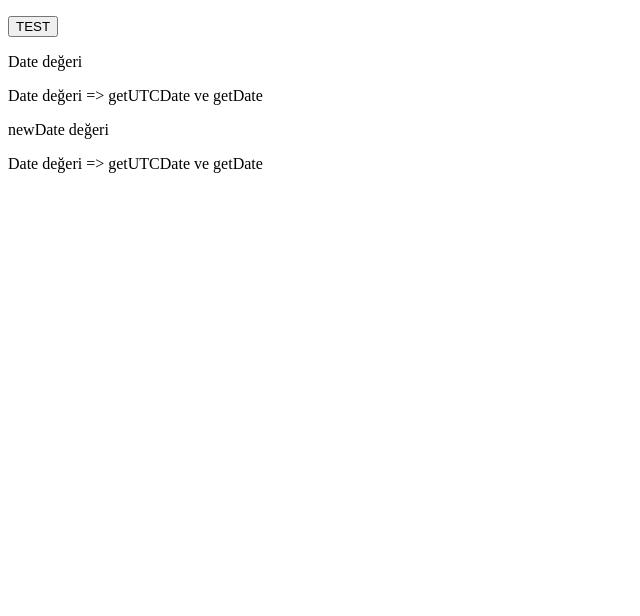
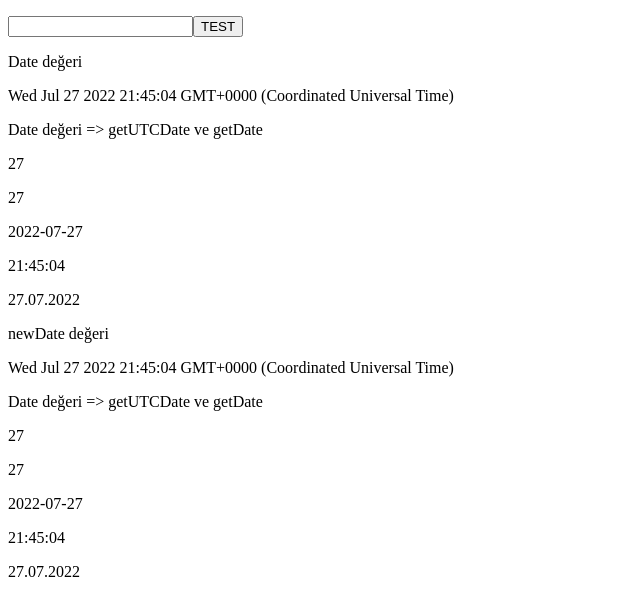
Before and after one commit to osmcgrgenc/osmcgrgenc.github.io, a plain HTML site: page dateTimeTest.html in a window 1280 px wide. Shown: the whole page, without its empty margins (0-640 px from the left). Drawn offline with Linux system fonts and the light colour scheme.

Commit message:
Update dateTimeTest.html

```diff
--- a/dateTimeTest.html
+++ b/dateTimeTest.html
@@ -11,7 +11,7 @@
 <body>
     <div>
         <p>
-            <input:text value="" id="datetimearea" /><button onclick="testNewDateType()">
+            <input type="text" value="" id="datetimearea" /><button onclick="testNewDateType()">
                 TEST
             </button>
         </p>
@@ -54,7 +54,7 @@
                                 date.getUTCMonth() + 1,
                             )}-${formatdate(date.getUTCDate())}`;
                         case 'HH:MM':
-                            return `${ convertLocalTimeToUTCTime(date) };
+                            return `${ convertLocalTimeToUTCTime(date) }`;
                         default:
                             return `${formatdate(date.getUTCDate())}.${formatdate(
                                 date.getUTCMonth() + 1,
```
